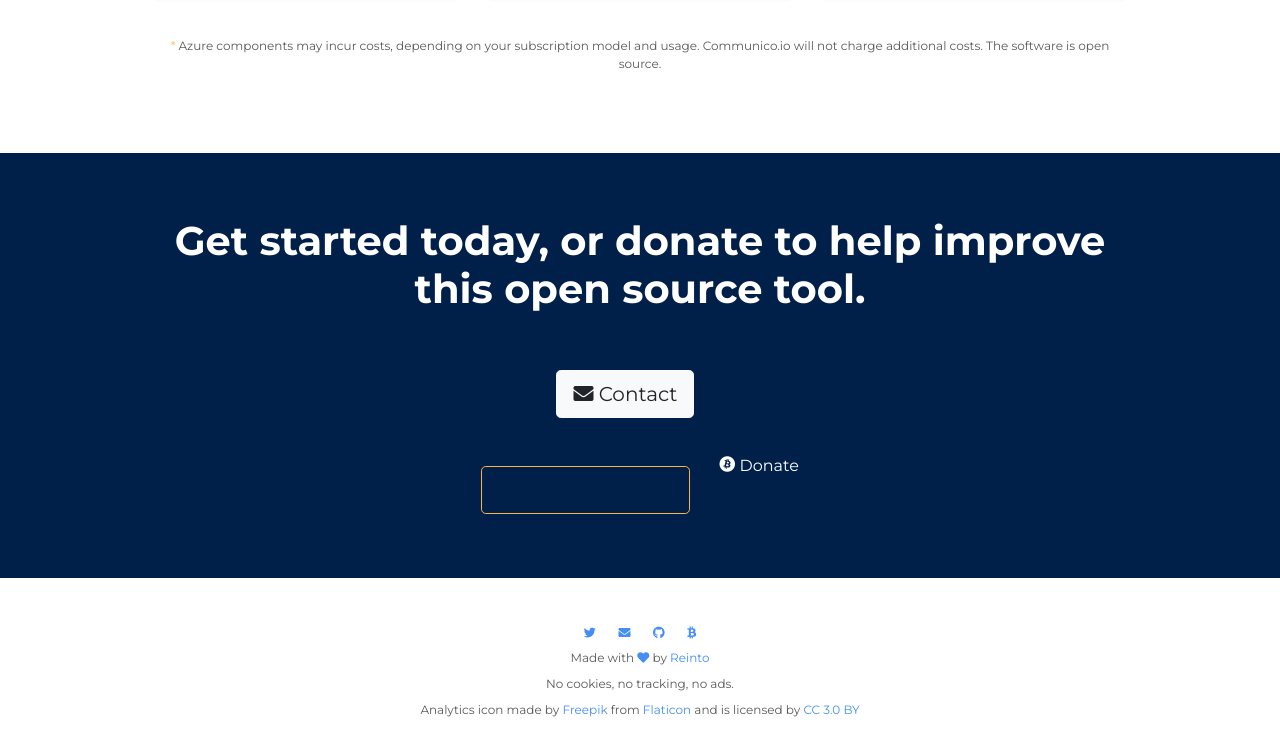
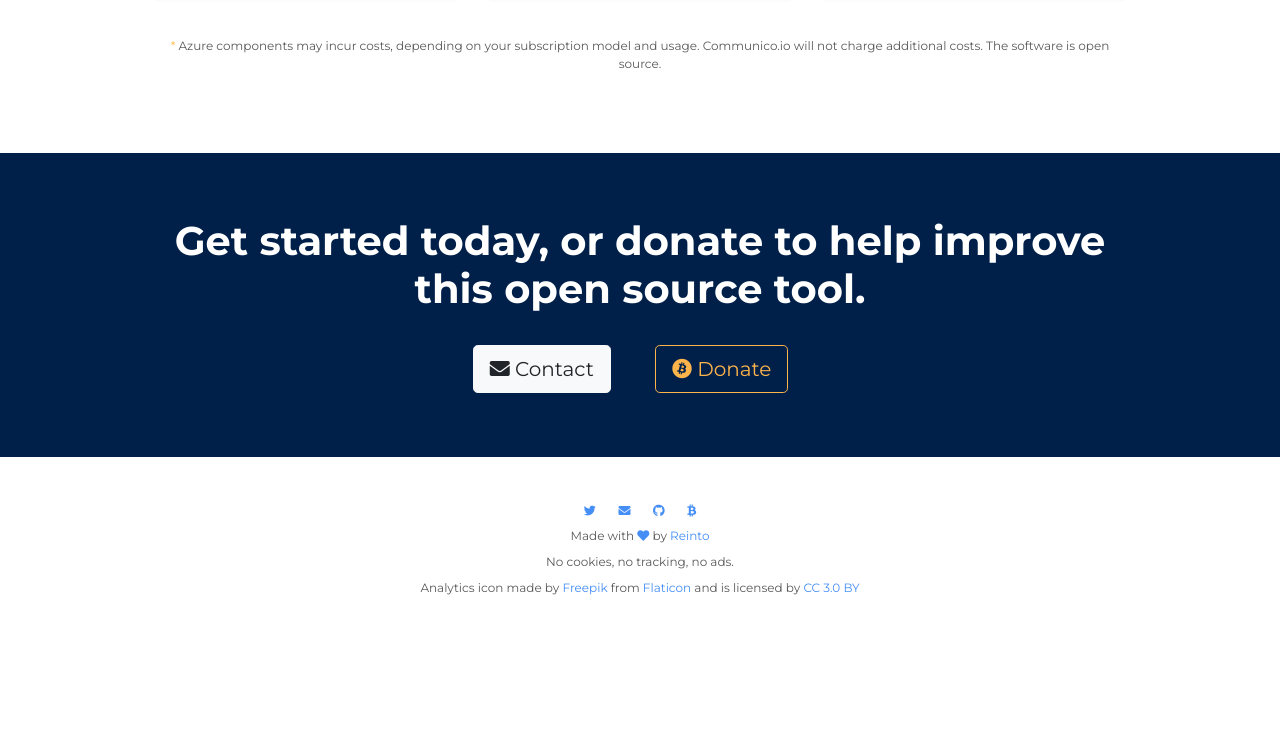
Before and after one commit to communico-io/website, a plain HTML site: page index.html in a window 1280 px wide. Shown: the part 2282-3017 px from the top of the page. After the commit the page ends 2895 px from the top, so only its background shows below. Drawn offline with nearby package versions, Linux system fonts and the light colour scheme.

Commit message:
Fixed donation button

```diff
--- a/index.html
+++ b/index.html
@@ -181,17 +181,20 @@
 
   <section id="cta">
     <h2>Get started today, or donate to help improve this open source tool.</h2>
+    <div class="row">
+      <div class="col text-right">
         <a role="button" class="btn btn-light btn-lg download-button" href="mailto:info@Communico.io?Subject=How%20do%20I%20get%20started%3F"><i class="fas fa-envelope"></i> Contact</a>
-    <form method="POST" action="https://btcpay.reinto.nl/api/v1/invoices">
+      </div>
+      <div class="col text-left">
+        <form id="donate" method="POST" action="https://btcpay.reinto.nl/api/v1/invoices">
           <input type="hidden" name="storeId" value="EjMiKntFCWAWhBSb2qsQ3BFmGq5Pbgz6X7CiUoJxnt5X" />
           <input type="hidden" name="price" value="10" />
           <input type="hidden" name="currency" value="EUR" />
           <input type="hidden" name="browserRedirect" value="https://communico.io/" />
-      <input type="button" class="btn btn-outline btn-lg download-button check" name="submit" style="width:209px" alt="Pay with BtcPay, Self-Hosted Bitcoin Payment Processor"><i class="fab fa-bitcoin"></i> Donate
         </form>
-
-    <!-- <a role="button" class="btn btn-outline btn-lg download-button check" href="#pricing"><i class="fab fa-bitcoin"></i> Donate</a>
-    -->
+        <button type="submit" form="donate" class="btn btn-outline btn-lg download-button check"><i class="fab fa-bitcoin"></i> Donate</a>
+      </div>
+    </div>
   </section>
 
   <section id="footer">
```
Lines whose indentation alone changed are shown as unchanged.
